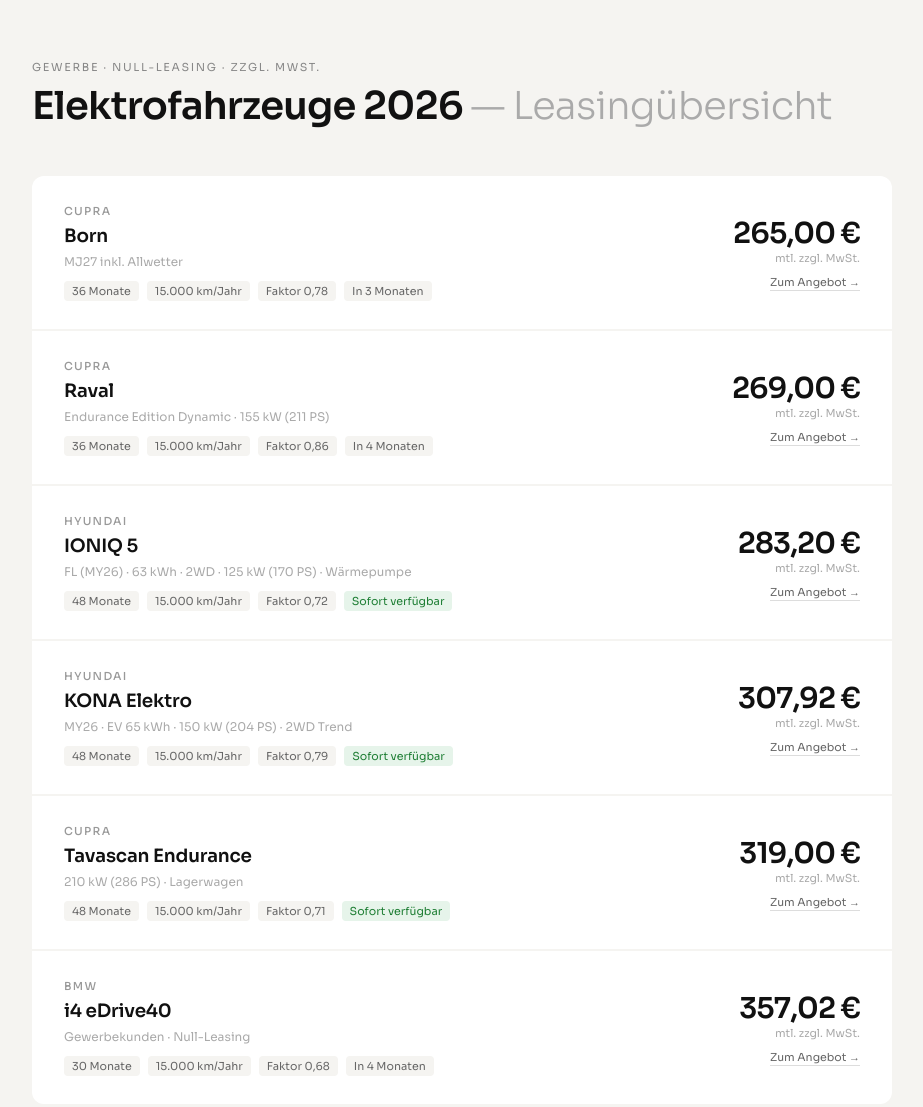
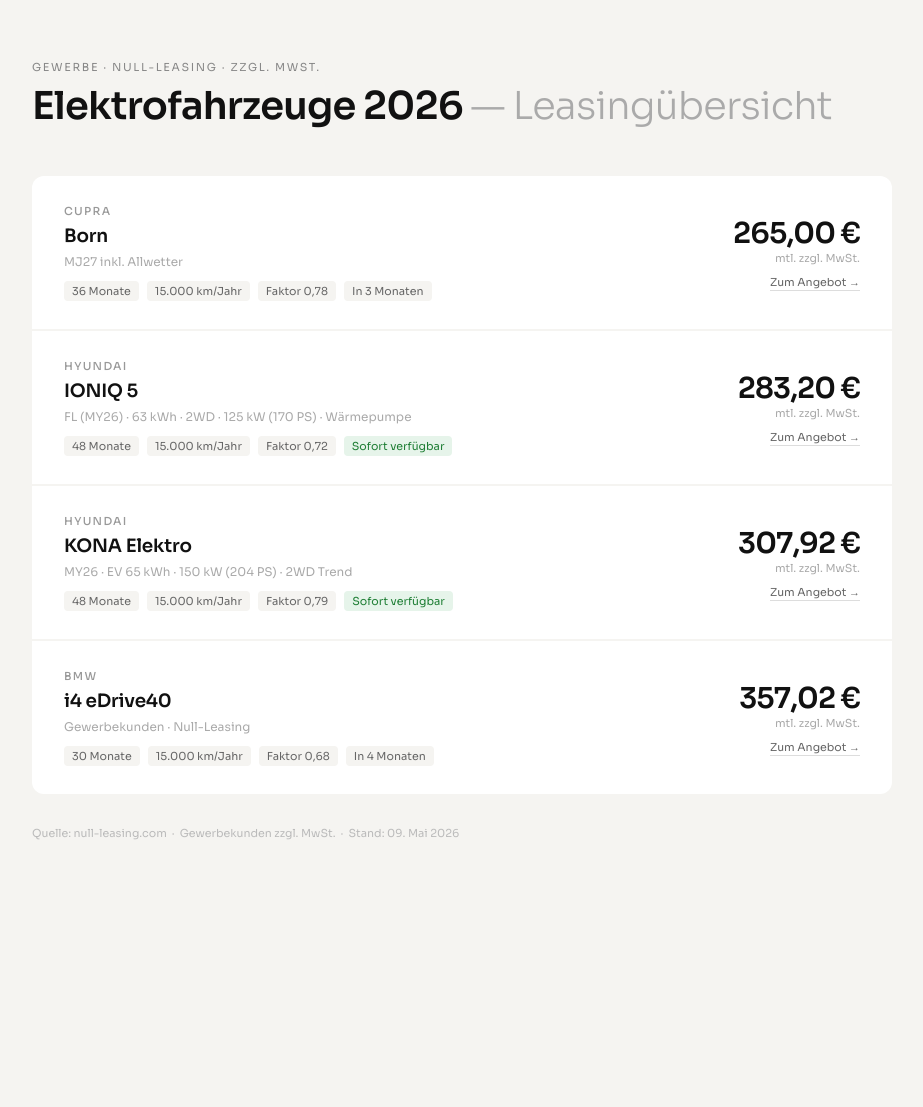
Before and after one commit to alexw611/gewerbeleasing, a plain HTML site: page index.html in a window 1280 px wide. Shown: the top 1107 px of the page, without its empty margins (178-1101 px from the left). After the commit the page ends 920 px from the top, so only its background shows below. Drawn offline with Linux system fonts and the light colour scheme.

Commit message:
Update index.html

```diff
--- a/index.html
+++ b/index.html
@@ -67,24 +67,7 @@
     </div>
   </div>
 
-  <!-- 2. Cupra Raval 269 € -->
-  <div class="card">
-    <div class="left">
-      <p class="car-brand">Cupra</p>
-      <p class="car-name">Raval</p>
-      <p class="car-variant">Endurance Edition Dynamic · 155 kW (211 PS)</p>
-      <div class="tags">
-        <span class="tag">36 Monate</span>
-        <span class="tag">15.000 km/Jahr</span>
-        <span class="tag">Faktor 0,86</span>
-        <span class="tag">In 4 Monaten</span>
-      </div>
-    </div>
-    <div class="right">
-      <div><p class="price">269,00 €</p><p class="price-note">mtl. zzgl. MwSt.</p></div>
-      <a class="link" href="https://www.null-leasing.com/cupra-leasing/angebote/452645864?lsml=%3A15000&lst=c&lstm=%3A36&vc=Car" target="_blank" rel="noopener">Zum Angebot →</a>
-    </div>
-  </div>
+
 
   <!-- 3. Hyundai IONIQ 5 283,20 € -->
   <div class="card">
@@ -124,24 +107,6 @@
     </div>
   </div>
 
-  <!-- 5. Cupra Tavascan 319 € -->
-  <div class="card">
-    <div class="left">
-      <p class="car-brand">Cupra</p>
-      <p class="car-name">Tavascan Endurance</p>
-      <p class="car-variant">210 kW (286 PS) · Lagerwagen</p>
-      <div class="tags">
-        <span class="tag">48 Monate</span>
-        <span class="tag">15.000 km/Jahr</span>
-        <span class="tag">Faktor 0,71</span>
-        <span class="tag tag-green">Sofort verfügbar</span>
-      </div>
-    </div>
-    <div class="right">
-      <div><p class="price">319,00 €</p><p class="price-note">mtl. zzgl. MwSt.</p></div>
-      <a class="link" href="https://www.null-leasing.com/cupra-leasing/angebote/452040432?lsml=%3A15000&lst=c&lstm=%3A48&vc=Car" target="_blank" rel="noopener">Zum Angebot →</a>
-    </div>
-  </div>
 
   <!-- 6. BMW i4 357 € -->
   <div class="card">
```
